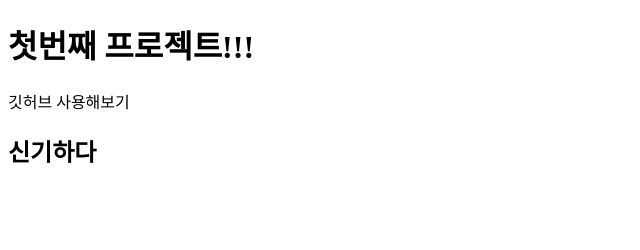
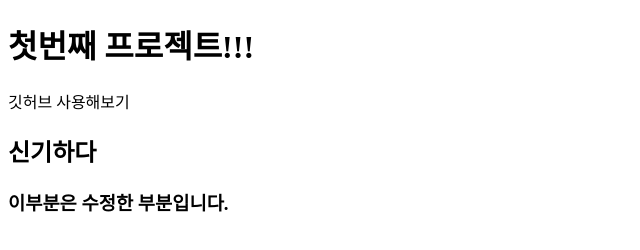
Before and after one commit to qortjddbs/first-OSS, a plain HTML site: page index.html in a window 1280 px wide. Shown: the whole page, without its empty margins (0-640 px from the left). Drawn offline with Linux system fonts and the light colour scheme.

Commit message:
second commit

```diff
--- a/index.html
+++ b/index.html
@@ -15,6 +15,10 @@
 		신기하다
 	</h2>
 
+	<h3>
+		이부분은 수정한 부분입니다.
+	</h3>
+
 </body>
 
 </html>
```
